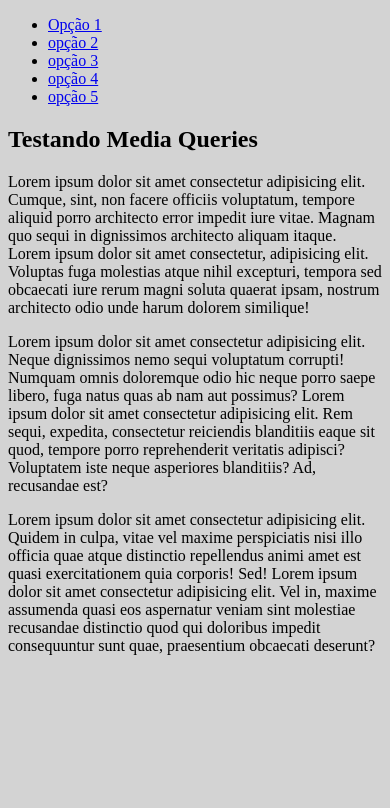
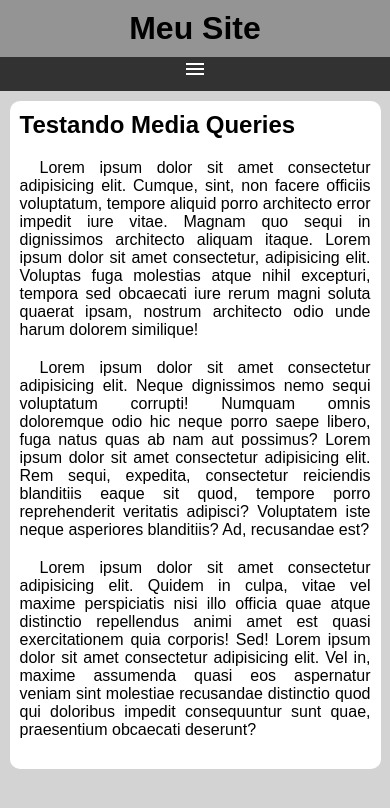
Before and after one commit to Adriano-acl/html-css, a plain HTML site: page execicios/ex026/mq005/index.html in a window 390 px wide. Drawn offline with nearby package versions, Linux system fonts and the light colour scheme.

Commit message:
exercicio 26 005 media query

```diff
--- a/execicios/ex026/mq005/estilo/style.css
+++ b/execicios/ex026/mq005/estilo/style.css
@@ -1,5 +1,77 @@
 @charset "UTF-8";
+
+* {
+    font-family: Arial, Helvetica, sans-serif;
+
+    margin: 0px;
+    padding: 0px;
+}
 
 body, html {
     background-color: lightgrey;
 }
+
+header {
+    background-color: rgb(148, 148, 148);
+}
+
+header > h1 {
+    padding: 10px;
+    text-align: center;
+}
+
+menu {
+    display: none;
+}
+
+menu > ul {
+    list-style-type: none;
+}
+
+menu > ul > li > a  {
+    display: block;
+    padding: 10px;
+    text-align: none;
+    text-align: center;
+    background-color: rgb(87, 87, 87);
+    color: white;
+    border-top: 2px solid black;
+}
+
+span#burguer {
+    background-color: rgb(50, 50, 50);
+    color: white;
+    display: block;
+    text-align: center;
+    padding-bottom: 10px;
+    cursor: pointer;
+}
+
+span#burguer:hover {
+    background-color: white;
+    color: black;
+}
+
+menu > ul > li > a:hover {
+    background-color: gray;
+}
+
+main {
+    width: 90%;
+    background-color: white;
+    margin: auto;
+    margin-top: 10px;
+    padding: 10px;
+    border-radius: 10px;
+
+}
+
+article > h2 {
+    padding-bottom: 20px;
+}
+
+article > p {
+    text-align: justify;
+    margin-bottom: 20px;
+    text-indent: 20px;
+}
--- a/execicios/ex026/mq005/index.html
+++ b/execicios/ex026/mq005/index.html
@@ -5,9 +5,15 @@
     <meta name="viewport" content="width=device-width, initial-scale=1.0">
     <title>Media Query</title>
     <link rel="stylesheet" href="estilo/style.css">
+    <link rel="stylesheet" href="https://fonts.googleapis.com/css2?family=Material+Symbols+Outlined:opsz,wght,FILL,GRAD@20..48,100..700,0..1,-50..200&icon_names=menu" />
 </head>
 <body>
     <header>
+        <h1>Meu Site</h1>
+        <span id="burguer" class="material-symbols-outlined" onclick="clickMenu()">
+menu
+</span>
+        <menu id="itens">
         <ul>
             <li><a href="#">Opção 1</a></li>
             <li><a href="#">opção 2</a></li>
@@ -15,6 +21,7 @@
             <li><a href="#">opção 4</a></li>
             <li><a href="#">opção 5</a></li>
         </ul>
+        </menu>
     </header>
     <main>
         <article>
@@ -24,5 +31,15 @@
             <p>Lorem ipsum dolor sit amet consectetur adipisicing elit. Quidem in culpa, vitae vel maxime perspiciatis nisi illo officia quae atque distinctio repellendus animi amet est quasi exercitationem quia corporis! Sed! Lorem ipsum dolor sit amet consectetur adipisicing elit. Vel in, maxime assumenda quasi eos aspernatur veniam sint molestiae recusandae distinctio quod qui doloribus impedit consequuntur sunt quae, praesentium obcaecati deserunt?</p>
         </article>
     </main>
+    <script>
+        function clickMenu() {
+            if (itens.style.display == 'block') {
+                itens.style.display = 'none'
+            } else {
+                itens.style.display = 'block'
+            }
+        }
+
+    </script>
 </body>
 </html>
```
